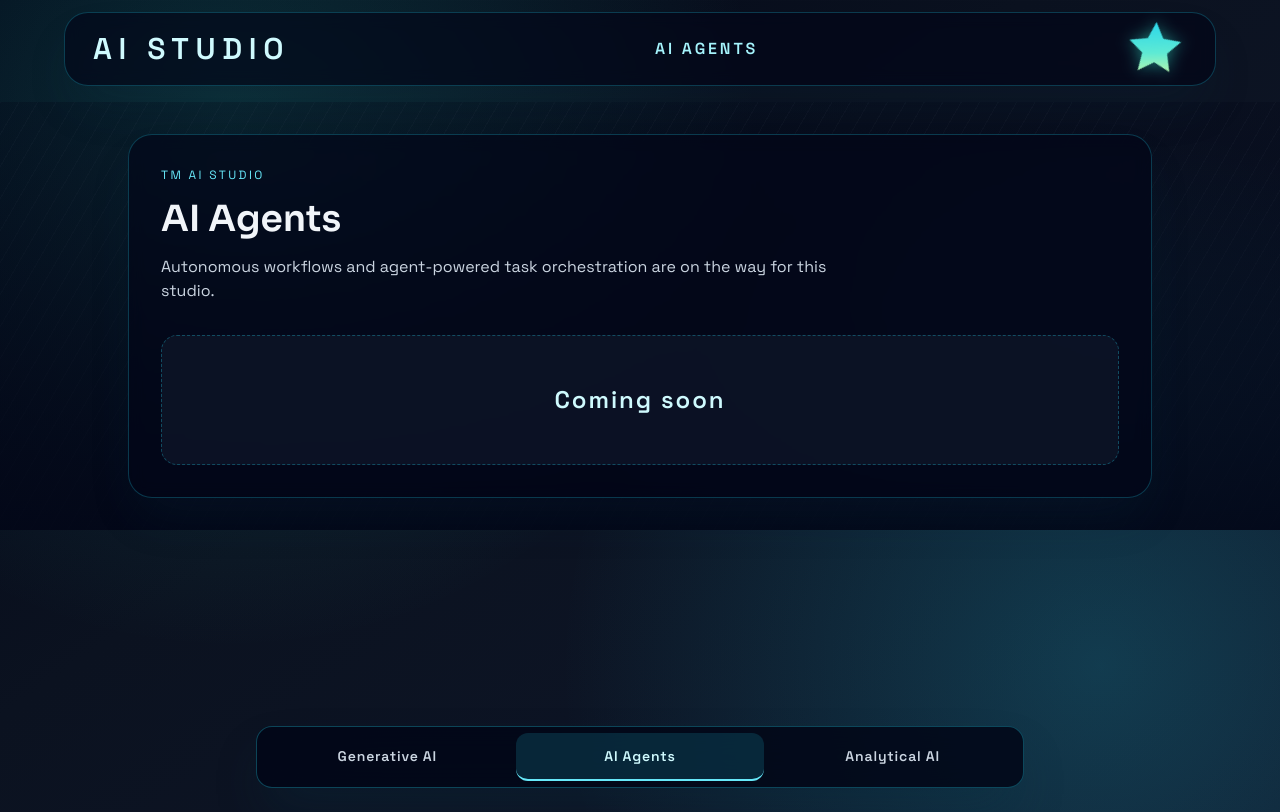
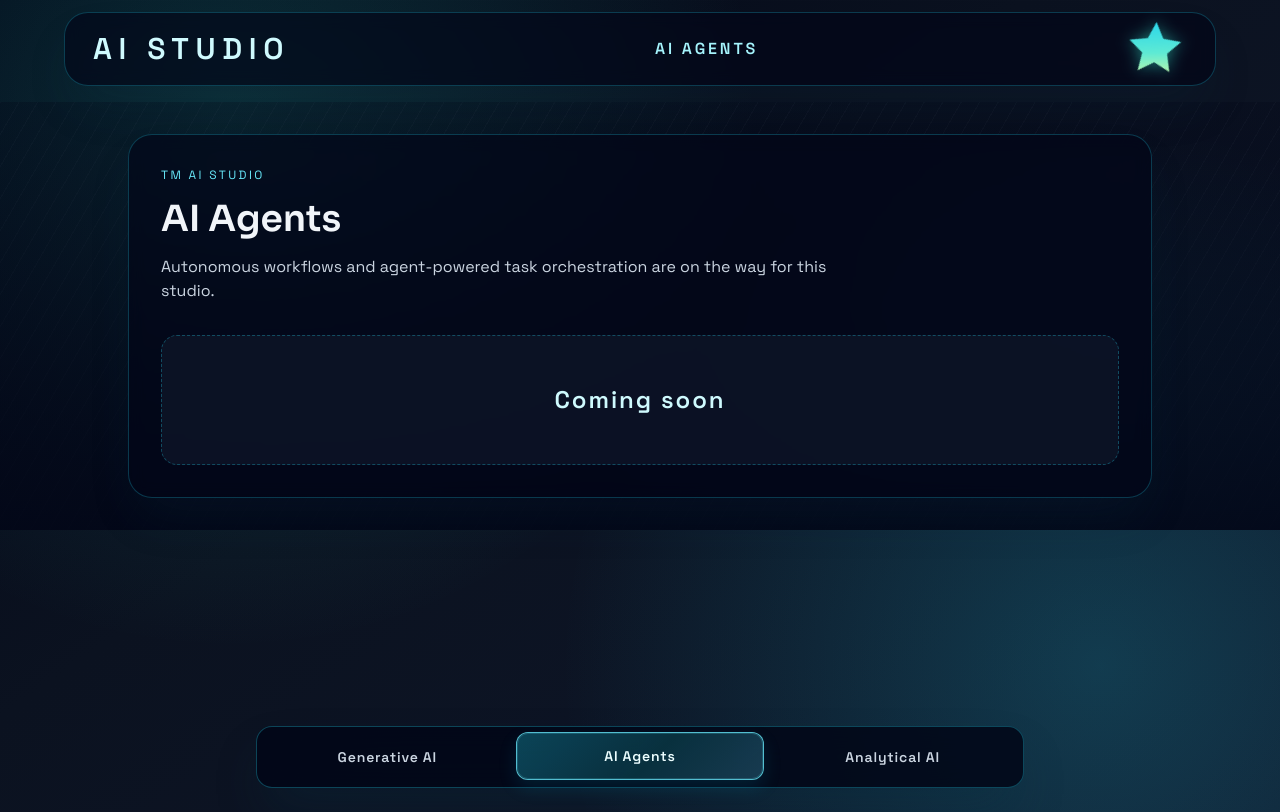
Before and after one commit to tarekmonowar/Ai-Studio-FrontEnd, a Next.js app: page /ai-agents in a window 1280 px wide. Built offline with nearby package versions, Linux system fonts and the light colour scheme.

Commit message:
feat(frontend): polish navbar interactions and update voice socket flow

```diff
--- a/src/app/globals.css
+++ b/src/app/globals.css
@@ -249,3 +249,74 @@ h4 {
     rotate: 360deg;
   }
 }
+
+.nav-link-active-fx {
+  transform: translateY(-1px);
+  box-shadow:
+    inset 0 0 0 1px rgba(103, 232, 249, 0.22),
+    0 10px 24px rgba(8, 145, 178, 0.22);
+  animation: nav-button-breathe 2.8s ease-in-out infinite;
+}
+
+.nav-link-active-surface {
+  background: linear-gradient(
+    135deg,
+    rgba(34, 211, 238, 0.22),
+    rgba(45, 212, 191, 0.1) 55%,
+    rgba(125, 211, 252, 0.16)
+  );
+}
+
+.nav-link-active-shimmer {
+  background: linear-gradient(
+    90deg,
+    rgba(255, 255, 255, 0),
+    rgba(224, 242, 254, 0.65),
+    rgba(255, 255, 255, 0)
+  );
+  animation: nav-button-shimmer 3s ease-in-out infinite;
+  mix-blend-mode: screen;
+}
+
+@keyframes nav-button-breathe {
+  0% {
+    box-shadow:
+      inset 0 0 0 1px rgba(103, 232, 249, 0.18),
+      0 8px 18px rgba(8, 145, 178, 0.16);
+  }
+  50% {
+    box-shadow:
+      inset 0 0 0 1px rgba(103, 232, 249, 0.35),
+      0 12px 28px rgba(34, 211, 238, 0.26);
+  }
+  100% {
+    box-shadow:
+      inset 0 0 0 1px rgba(103, 232, 249, 0.18),
+      0 8px 18px rgba(8, 145, 178, 0.16);
+  }
+}
+
+@keyframes nav-button-shimmer {
+  0% {
+    opacity: 0;
+    transform: translateX(-180%) skewX(-12deg);
+  }
+  20% {
+    opacity: 0.85;
+  }
+  60% {
+    opacity: 0.35;
+  }
+  100% {
+    opacity: 0;
+    transform: translateX(340%) skewX(-12deg);
+  }
+}
+
+@media (prefers-reduced-motion: reduce) {
+  .nav-link-active-fx,
+  .nav-link-active-shimmer {
+    animation: none !important;
+    transform: none;
+  }
+}
--- a/src/components/BottomNavbar.tsx
+++ b/src/components/BottomNavbar.tsx
@@ -41,13 +41,29 @@ export function BottomNavbar() {
                 <Link
                   href={item.href}
                   aria-current={isActive ? "page" : undefined}
-                  className={`flex h-12 items-center justify-center rounded-xl border-b-2 px-2 text-center text-[11px] font-semibold tracking-[0.06em] transition sm:text-sm ${
+                  className={`group relative flex h-12 items-center justify-center overflow-hidden rounded-xl border px-2 text-center text-[11px] font-semibold tracking-[0.06em] transition-all duration-300 sm:text-sm ${
                     isActive
-                      ? "border-cyan-300 bg-cyan-400/15 text-cyan-100"
+                      ? "nav-link-active-fx border-cyan-300/80 bg-cyan-400/10 text-cyan-50"
                       : "border-transparent text-slate-300 hover:bg-slate-900/70 hover:text-slate-100"
                   }`}
                 >
-                  {item.label}
+                  <span
+                    aria-hidden="true"
+                    className={`pointer-events-none absolute inset-0 rounded-xl ${
+                      isActive ? "nav-link-active-surface" : ""
+                    }`}
+                  />
+
+                  <span
+                    aria-hidden="true"
+                    className={`pointer-events-none absolute -left-1/2 top-0 h-full w-1/2 -skew-x-12 ${
+                      isActive ? "nav-link-active-shimmer" : "hidden"
+                    }`}
+                  />
+
+                  <span className="relative z-10 transition-transform duration-300 group-hover:scale-[1.02]">
+                    {item.label}
+                  </span>
                 </Link>
               </li>
             );
--- a/src/hooks/useVoiceSocket.ts
+++ b/src/hooks/useVoiceSocket.ts
@@ -59,9 +59,7 @@ function normalizeBackendError(message: string): string {
 
 function mapTransportError(wsUrl: string): string {
   console.log(wsUrl);
-  return withHint(
-    "This Ai available for on Bangladesh Students only. Please contact support.",
-  );
+  return withHint("Failed to connect to voice backend.");
 }
 
 function mapCloseError(code: number, reason: string, wsUrl: string): string {
```
Also changed, not shown: 1 other file (tests, documents, lock files or other folders).
